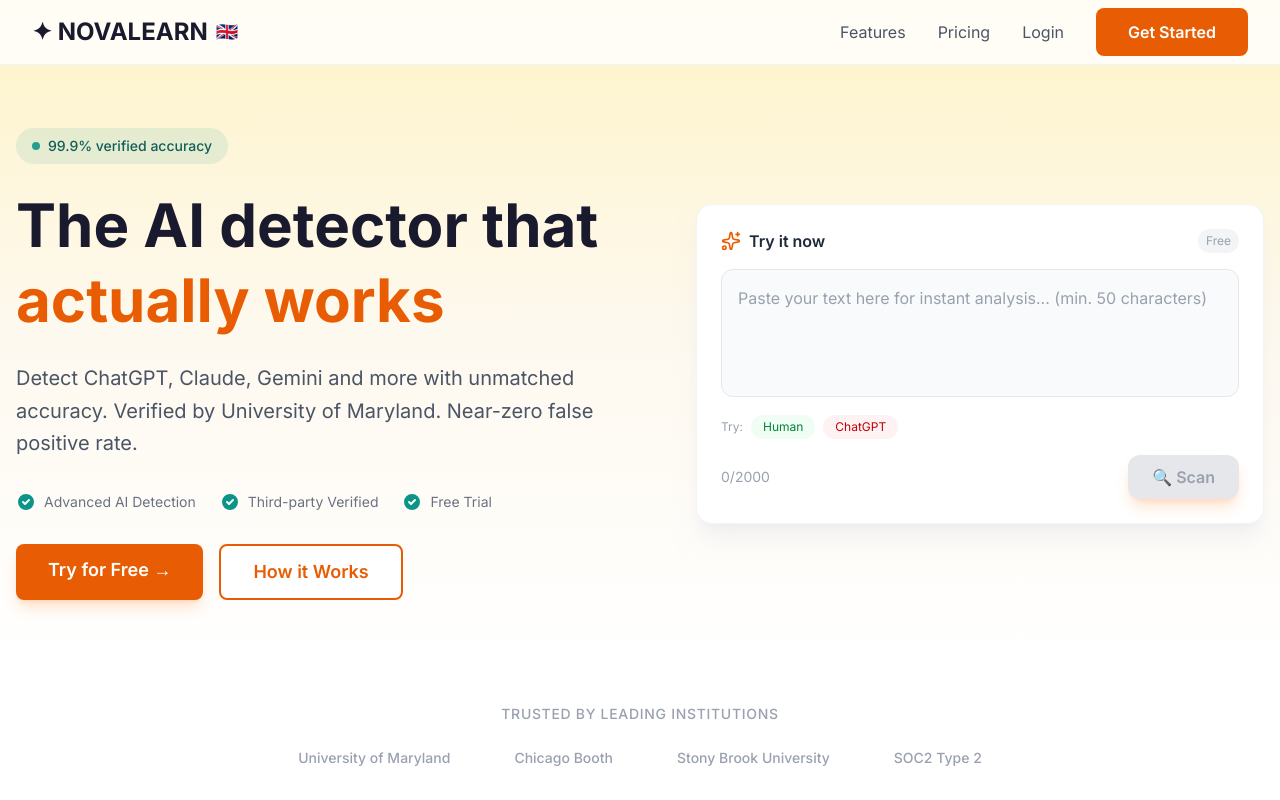
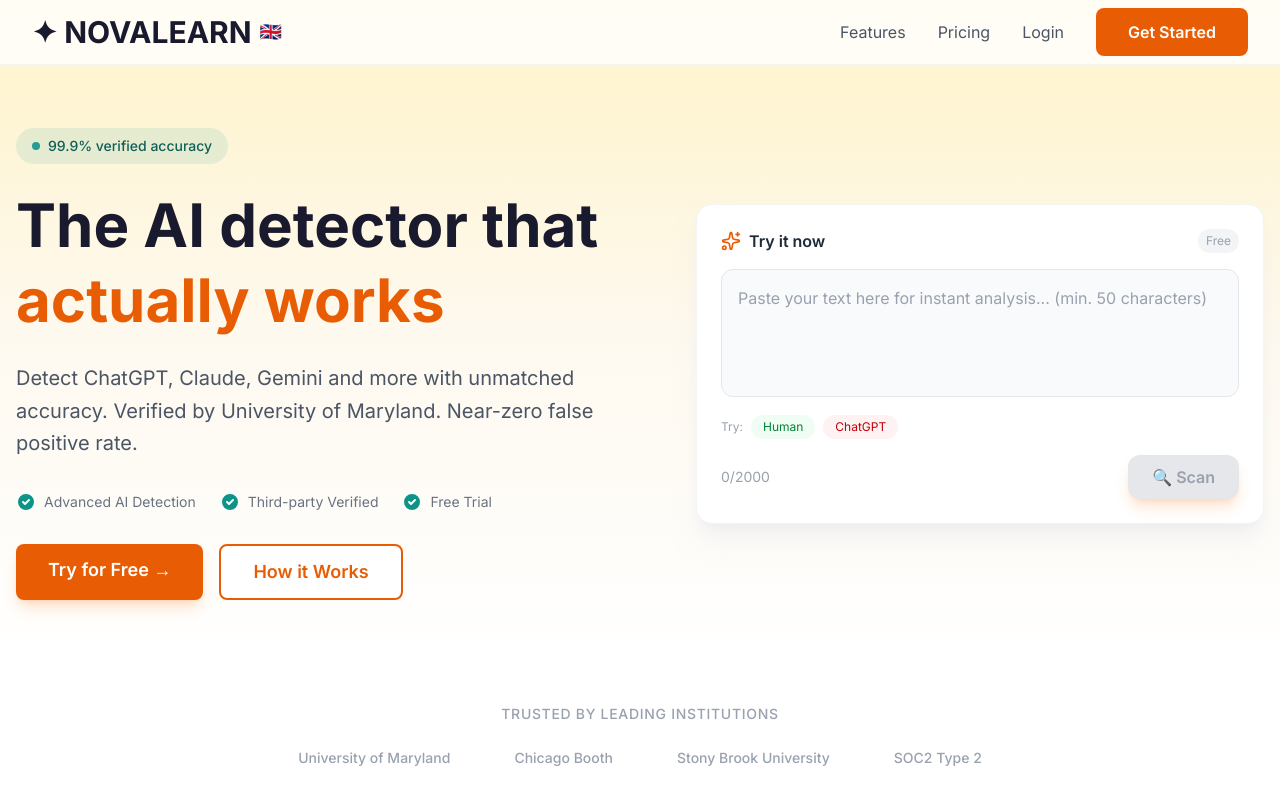
Before and after one commit to larsj45/novalearn-uk, a Next.js app: page / in a window 1280 px wide. Shown: the top 800 px of the page. Built offline with nearby package versions, Linux system fonts and the light colour scheme.

Commit message:
feat: increase logo size in navbar (text-2xl → text-3xl)

```diff
--- a/src/components/Navbar.tsx
+++ b/src/components/Navbar.tsx
@@ -12,7 +12,7 @@
       <div className="max-w-7xl mx-auto px-4 sm:px-6 lg:px-8">
         <div className="flex justify-between items-center h-16">
           <Link href="/" className="flex items-center gap-2">
-            <span className="text-2xl font-bold text-[var(--navy)]">✦ NOVALEARN</span>
+            <span className="text-3xl font-bold text-[var(--navy)]">✦ NOVALEARN</span>
             <span className="text-lg" title="United Kingdom">🇬🇧</span>
           </Link>
 
```
